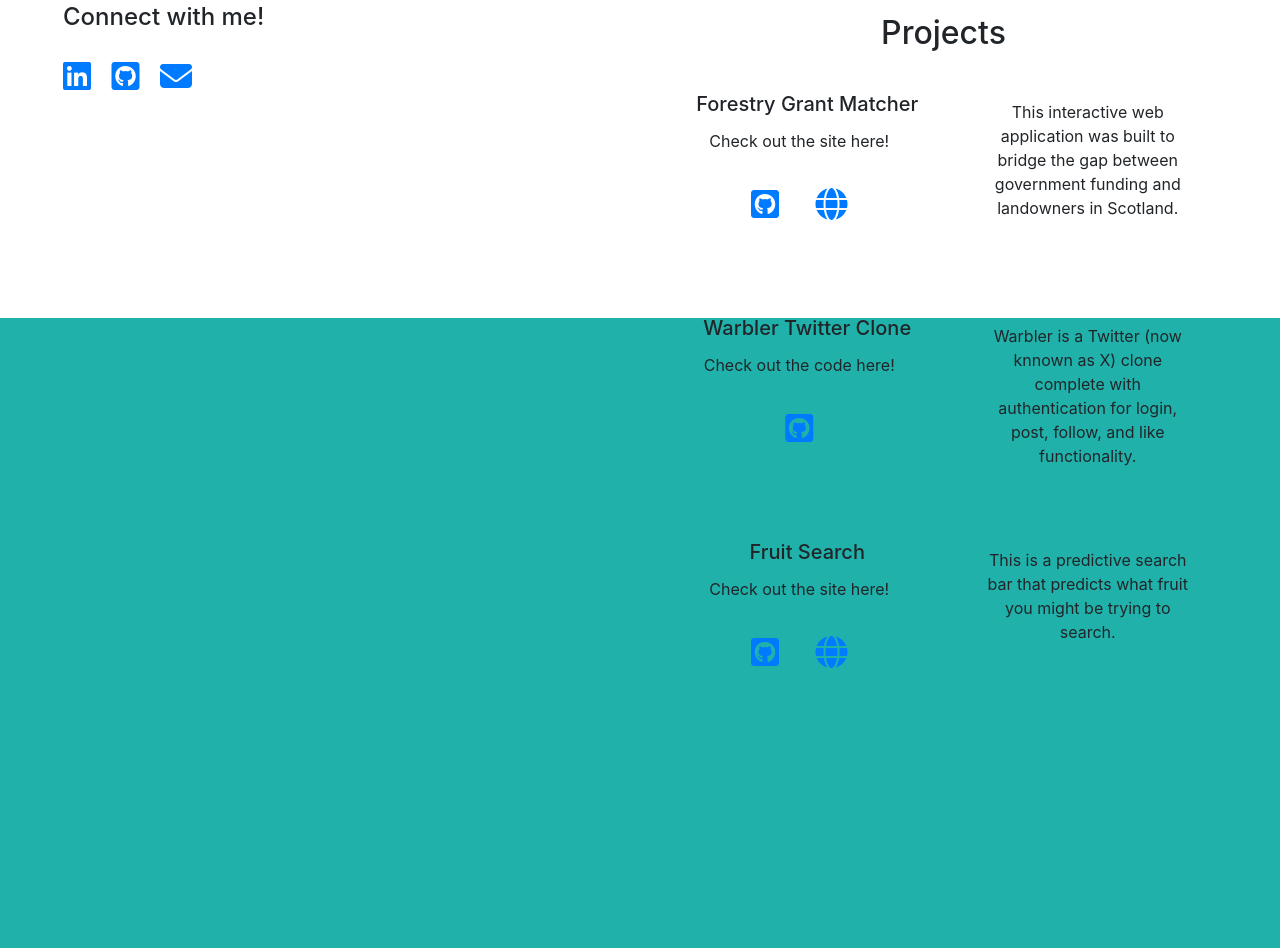
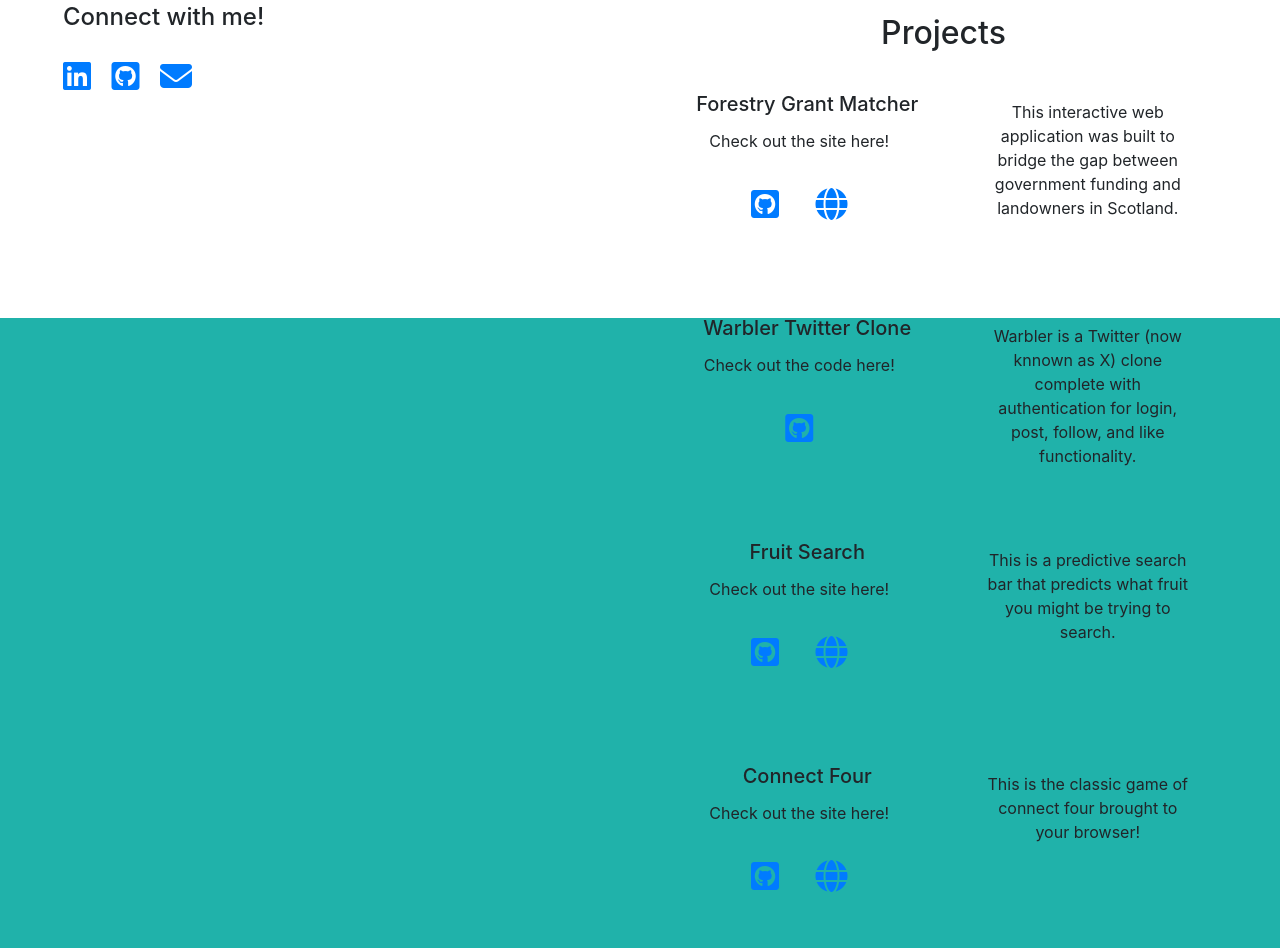
Before and after one commit to Afish3/portfolio, a website: page templates/index.html in a window 1280 px wide. Shown: the part 482-1430 px from the top of the page. Before the commit the page ends 1206 px from the top, so only its background shows below. Drawn offline with nearby package versions, Linux system fonts and the light colour scheme.

Commit message:
added connect 4 project

```diff
--- a/templates/index.html
+++ b/templates/index.html
@@ -122,6 +122,20 @@
                                 </div>
                             </div>
                         </div>
+                        <div class="project mt-4" style="height: 25vh; border-radius: 1rem;">
+                            <div class="row">
+                                <div class="col col-md-6 col-12 text-center">
+                                    <h5 class="pl-3 pt-3">Connect Four</h5>
+                                    <p class="mt-3" style="line-height: 1.2rem;">Check out the site here!</p>
+                                    <br>
+                                    <a href="https://github.com/Afish3/Projects/tree/main/connect-four-oo" target="_blank" style="text-decoration: none;" class="mr-3"><i class="fa-brands fa-square-github fa-2xl"></i></a>
+                                    <a href="https://htmlpreview.github.io/?https://github.com/Afish3/Projects/blob/main/connect-four-oo/index.html" target="_blank" style="text-decoration: none;" class="ml-3"><i class="fa-solid fa-globe fa-2xl"></i></a>
+                                </div>
+                                <div class="col col-md-6 col-12 d-none d-sm-block text-center">
+                                    <p class="p-4">This is the classic game of connect four brought to your browser!</p>
+                                </div>
+                            </div>
+                        </div>
                     </div>
                 </div>
             </div>
```
